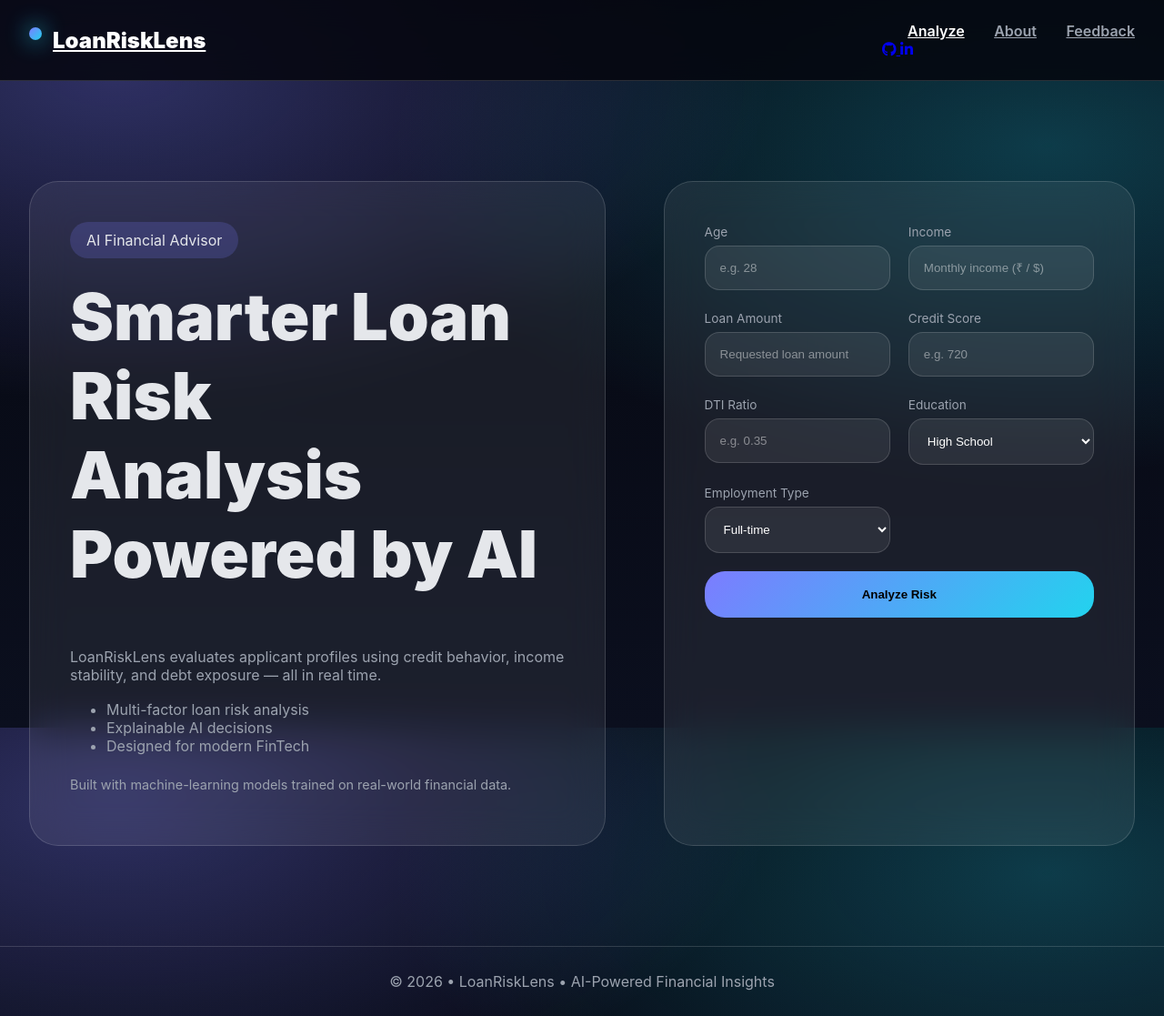
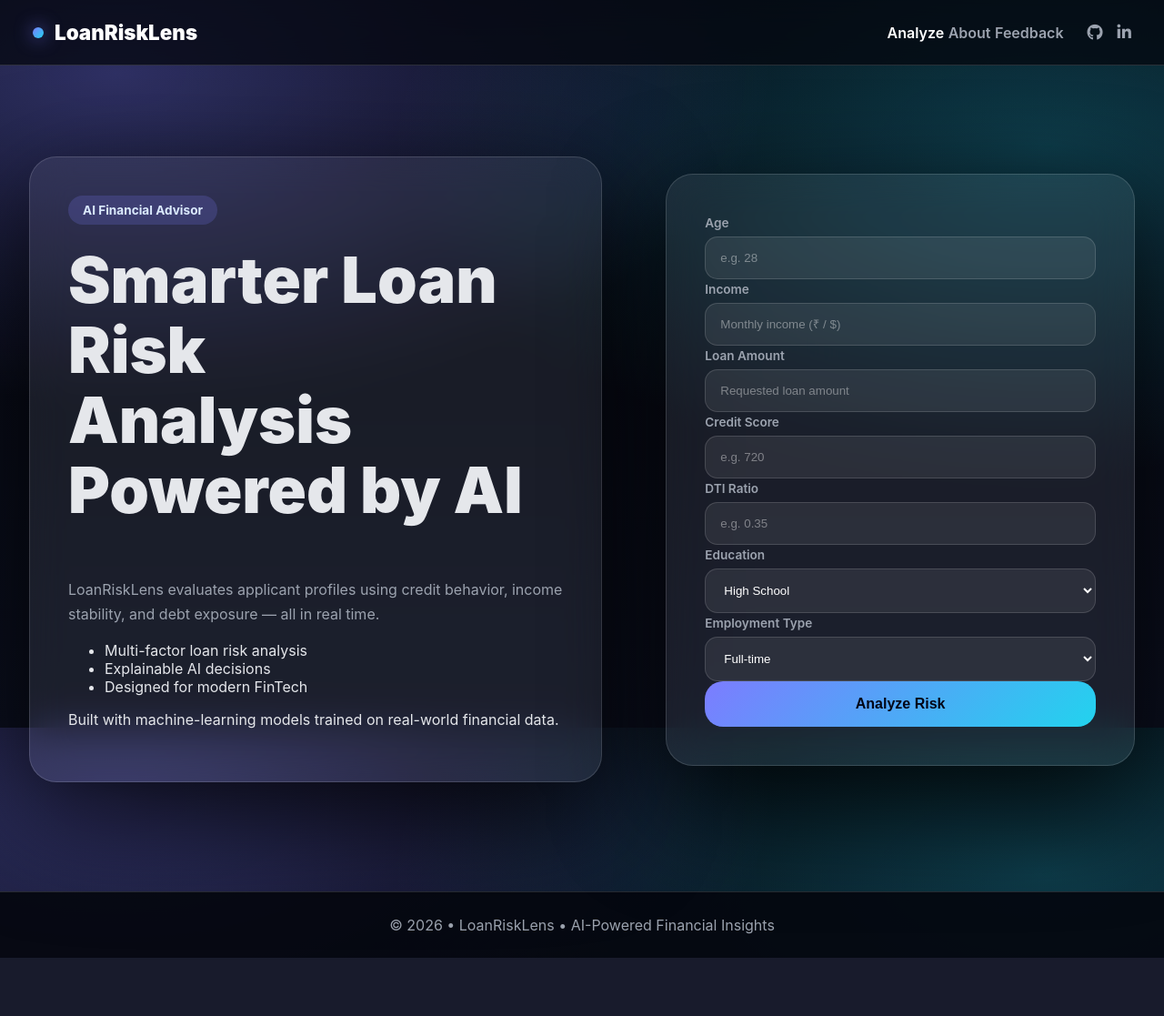
Before and after one commit to Haril2766/Loan-Default-ML, a Flask app: page / in a window 1280 px wide. Shown: the whole page at 91% size. After the commit the page ends 1053 px from the top, so only its background shows below. Run offline with Flask 3, Linux system fonts and the light colour scheme.

Commit message:
Update style.css

```diff
--- a/static/css/style.css
+++ b/static/css/style.css
@@ -2,21 +2,24 @@
   --bg:#05070f;
   --bg2:#0b0f1e;
   --card:rgba(255,255,255,.07);
-  --border:rgba(255,255,255,.15);
 
   --text:#e5e7eb;
   --soft:#9ca3af;
 
   --neon1:#7c7cff;
   --neon2:#22d3ee;
+
+  --border:rgba(255,255,255,.14);
+  --shadow:0 40px 120px rgba(0,0,0,.8);
 }
 
-*{box-sizing:border-box;}
-html,body{height:100%;}
+/* RESET */
+*{ box-sizing:border-box; }
+html,body{ height:100%; }
 
 body{
   margin:0;
-  font-family:Inter,system-ui;
+  font-family: Inter, system-ui, -apple-system, Segoe UI, Roboto;
   color:var(--text);
   background:
     radial-gradient(1200px 600px at 10% 10%, rgba(124,124,255,.35), transparent 60%),
@@ -24,20 +27,20 @@ body{
     linear-gradient(180deg,var(--bg),var(--bg2));
 }
 
-/* NAV */
+/* ================= NAVBAR ================= */
 .topbar{
   position:sticky;
   top:0;
-  z-index:100;
+  z-index:50;
+  background:rgba(5,7,15,.75);
   backdrop-filter:blur(18px);
-  background:rgba(5,7,15,.85);
   border-bottom:1px solid var(--border);
 }
 
 .navWrap{
   max-width:1400px;
   margin:auto;
-  padding:24px 32px;
+  padding:22px 36px;
   display:flex;
   align-items:center;
   justify-content:space-between;
@@ -45,144 +48,185 @@ body{
 
 .brand{
   display:flex;
+  align-items:center;
   gap:12px;
   font-weight:900;
-  font-size:1.5rem;
+  font-size:1.4rem;
+  text-decoration:none;
   color:#fff;
 }
 
 .brandDot{
-  width:14px;
-  height:14px;
+  width:12px;
+  height:12px;
   border-radius:50%;
   background:linear-gradient(135deg,var(--neon1),var(--neon2));
-  box-shadow:0 0 25px var(--neon2);
+  box-shadow:0 0 20px rgba(124,124,255,.8);
+}
+
+.navRight{
+  display:flex;
+  align-items:center;
+  gap:26px;
 }
 
 .navlinks a{
-  margin-left:28px;
+  color:var(--soft);
+  text-decoration:none;
+  font-weight:600;
+  font-size:1rem;
+}
+
+.navlinks a:hover,
+.navlinks a.active{
+  color:#fff;
+}
+
+/* SOCIAL */
+.social{
+  display:flex;
+  gap:16px;
+}
+
+.social a{
+  color:var(--soft);
+  font-size:1.1rem;
+  transition:.25s ease;
+}
+
+.social a:hover{
+  color:#fff;
+  transform:translateY(-2px);
+}
+
+/* ================= LAYOUT ================= */
+.page{
+  min-height:calc(100vh - 140px);
+}
+
+.heroWrap{
+  padding:100px 0 120px;
+}
+
+.container{
+  max-width:1400px;
+  margin:auto;
+  padding:0 32px;
+}
+
+.row{
+  display:grid;
+  grid-template-columns:1.1fr .9fr;
+  gap:70px;
+  align-items:center;
+}
+
+/* ================= CARDS ================= */
+.heroCard,
+.glassCard{
+  background:var(--card);
+  border-radius:30px;
+  padding:42px;
+  border:1px solid var(--border);
+  backdrop-filter:blur(22px);
+  box-shadow:var(--shadow);
+}
+
+/* ================= TEXT ================= */
+.pill{
+  display:inline-block;
+  padding:8px 16px;
+  border-radius:999px;
+  background:rgba(124,124,255,.2);
+  color:#dbeafe;
+  font-weight:700;
+  font-size:.85rem;
+}
+
+.heroTitle{
+  margin-top:22px;
+  font-size:clamp(42px,6vw,70px);
+  font-weight:1000;
+  line-height:1.1;
+}
+
+.heroText{
+  margin-top:18px;
+  color:var(--soft);
+  max-width:55ch;
+  line-height:1.7;
+}
+
+/* ================= FORM ================= */
+.form-label{
+  font-size:.85rem;
   color:var(--soft);
   font-weight:600;
 }
 
-.navlinks a.active,
-.navlinks a:hover{
-  color:#fff;
-}
-
-.menuBtn{
-  display:none;
-  background:none;
-  border:none;
-  font-size:1.8rem;
-  color:#fff;
-}
-
-/* MOBILE NAV */
-.mobileNav{
-  display:none;
-  flex-direction:column;
-  padding:18px 32px;
-  background:rgba(5,7,15,.95);
-}
-
-.mobileNav a{
-  padding:14px 0;
-  font-weight:700;
-  color:var(--soft);
-}
-
-.mobileNav.open{display:flex;}
-
-/* LAYOUT */
-.heroWrap{padding:110px 0;}
-.container{max-width:1400px;margin:auto;padding:0 32px;}
-
-.row{
-  display:grid;
-  grid-template-columns:1.1fr .9fr;
-  gap:64px;
-}
-
-.heroCard,.glassCard{
-  background:var(--card);
-  border-radius:32px;
-  padding:44px;
-  border:1px solid var(--border);
-  backdrop-filter:blur(22px);
-}
-
-/* TEXT */
-.pill{
-  display:inline-block;
-  padding:10px 18px;
-  border-radius:999px;
-  background:rgba(124,124,255,.2);
-}
-
-.heroTitle{
-  margin-top:20px;
-  font-size:clamp(42px,6vw,72px);
-  font-weight:1000;
-}
-
-.heroText{color:var(--soft);margin-top:16px;}
-.heroList{margin-top:18px;color:var(--soft);}
-.heroFoot{margin-top:24px;font-size:.9rem;color:var(--soft);}
-
-/* FORM */
-.formGrid{
-  display:grid;
-  grid-template-columns:1fr 1fr;
-  gap:20px;
-}
-
-.form-label{font-size:.85rem;color:var(--soft);}
-.form-control,.form-select{
+.form-control,
+.form-select{
   width:100%;
   margin-top:6px;
-  padding:16px;
-  border-radius:16px;
+  padding:15px 16px;
+  border-radius:14px;
   background:rgba(255,255,255,.08);
   border:1px solid var(--border);
   color:#fff;
 }
 
-.form-control::placeholder{color:rgba(255,255,255,.45);}
-.form-control:focus,.form-select:focus{
+.form-control::placeholder{
+  color:rgba(255,255,255,.4);
+}
+
+.form-control:focus,
+.form-select:focus{
   outline:none;
   border-color:var(--neon2);
-  box-shadow:0 0 0 2px rgba(34,211,238,.35);
+  box-shadow:0 0 0 2px rgba(34,211,238,.3);
 }
 
-/* FIX dropdown white bg */
-option{
-  background:#0b0f1e;
-  color:#fff;
+/* ================= BUTTON ================= */
+.btnGlow{
+  width:100%;
+  padding:16px;
+  border:none;
+  border-radius:20px;
+  background:linear-gradient(135deg,var(--neon1),var(--neon2));
+  color:#020617;
+  font-weight:900;
+  font-size:1rem;
+  cursor:pointer;
+  transition:.3s ease;
 }
 
-.btnWrap{grid-column:1/3;}
-.btnGlow{
-  width:100%;
-  padding:18px;
-  border:none;
-  border-radius:22px;
-  font-weight:900;
-  background:linear-gradient(135deg,var(--neon1),var(--neon2));
+.btnGlow:hover{
+  transform:translateY(-2px);
+  box-shadow:0 0 30px rgba(124,124,255,.5);
 }
 
-/* FOOTER */
+/* ================= FOOTER ================= */
 .footer{
   text-align:center;
-  padding:28px;
+  padding:26px;
+  color:var(--soft);
   border-top:1px solid var(--border);
-  color:var(--soft);
+  background:rgba(5,7,15,.9);
 }
 
-/* RESPONSIVE */
-@media(max-width:900px){
-  .row{grid-template-columns:1fr;}
-  .formGrid{grid-template-columns:1fr;}
-  .desktopNav{display:none;}
-  .menuBtn{display:block;}
+/* ================= RESPONSIVE ================= */
+@media(max-width:1000px){
+  .row{
+    grid-template-columns:1fr;
+    gap:46px;
+  }
+
+  .navlinks,
+  .social{
+    display:none;
+  }
+
+  .heroWrap{
+    padding:70px 0 90px;
+  }
 }
```
